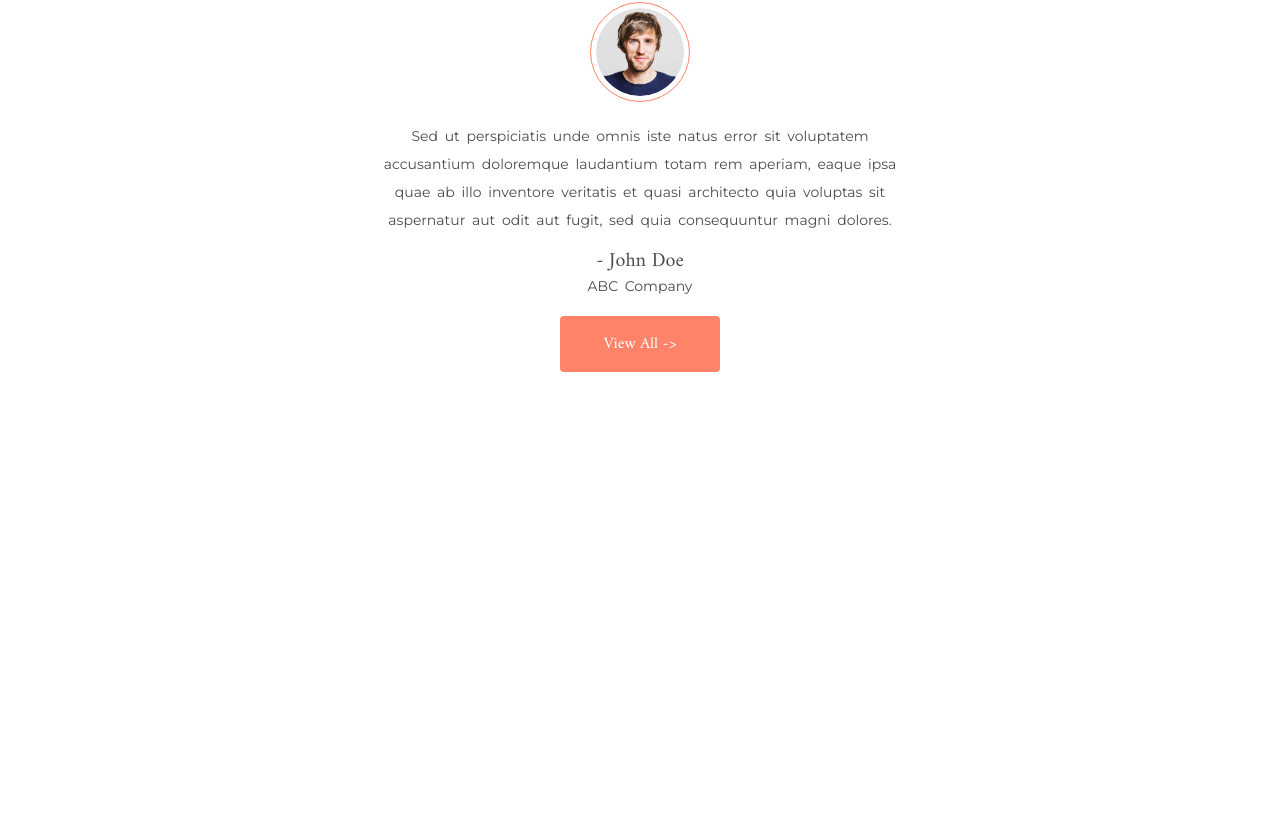
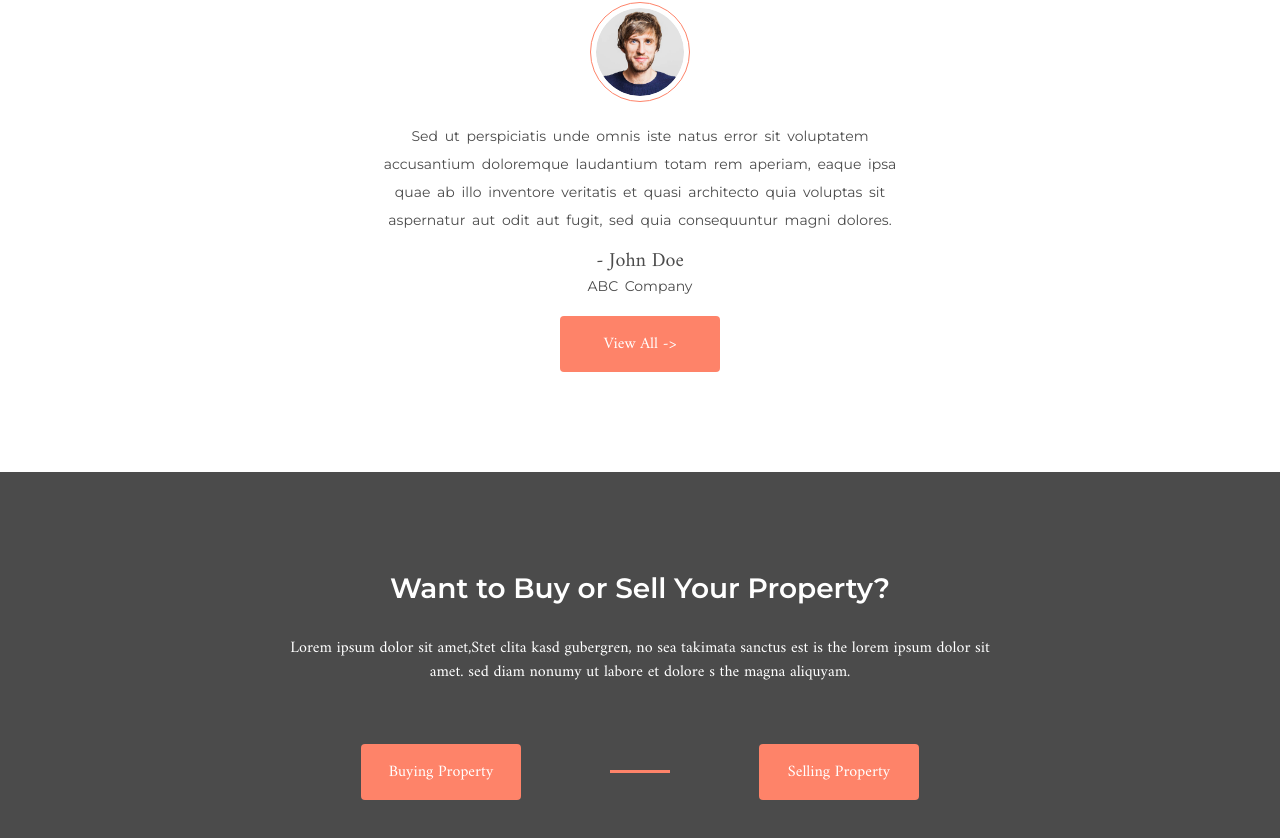
Before and after one commit to atmajayadw/lp-003, a React (Create React App) app: page / in a window 1280 px wide. Shown: the part 3753-4591 px from the top of the page. Before the commit the page ends 4225 px from the top, so only its background shows below. Built offline with nearby package versions, Linux system fonts and the light colour scheme.

Commit message:
Create offers

```diff
--- /dev/null
+++ b/src/component/Offers.js
@@ -0,0 +1,35 @@
+import React, { Component } from 'react'
+
+export default class Offers extends Component {
+    render() {
+        return (
+            <>
+                <section id="offers">
+                    <div className="container offers">
+                        <div className="row">
+                            <div className="col-md-8 offset-md-2">
+                                <div className="title">
+                                    <h3>Want to Buy or Sell Your Property? </h3>
+                                </div>
+                                <div className="caption">
+                                    <p>
+                                        Lorem ipsum dolor sit amet,Stet clita kasd gubergren, no sea takimata sanctus est is the lorem ipsum dolor sit amet. sed diam nonumy  ut labore et dolore s the magna aliquyam. </p>
+                                </div>
+                                <div className="buttons">
+                                    <div className="btn">
+                                        Buying Property
+                                    </div>
+                                    <hr />
+                                    <div className="btn">
+                                        Selling Property
+                                    </div>
+                                </div>
+                            </div>
+                        </div>
+
+                    </div>
+                </section>
+            </>
+        )
+    }
+}
--- a/src/css/main.css
+++ b/src/css/main.css
@@ -1,4 +1,4 @@
-@import url("https://fonts.googleapis.com/css2?family=Montserrat:wght@200;400&display=swap");
+@import url("https://fonts.googleapis.com/css2?family=Montserrat:wght@200;400;600&display=swap");
 @import url("https://fonts.googleapis.com/css2?family=Amiri:wght@400;700&display=swap");
 body {
   font-family: "Amiri", serif;
@@ -573,4 +573,43 @@ body {
   margin: 0px auto;
 }
 
+#offers {
+  padding: 100px 0;
+  background-color: #4B4B4B;
+}
+#offers .offers .title {
+  margin-bottom: 30px;
+}
+#offers .offers .title h3 {
+  text-align: center;
+  font-family: "Montserrat", serif;
+  font-weight: 600;
+  color: white;
+}
+#offers .offers .caption {
+  margin-bottom: 30px;
+  text-align: center;
+  font-family: "Amiri", serif;
+  color: white;
+}
+#offers .offers .buttons {
+  display: flex;
+  justify-content: space-around;
+  align-items: center;
+  margin-top: 60px;
+}
+#offers .offers .buttons .btn {
+  background-color: #FE8369;
+  padding: 15px;
+  color: white;
+  width: 160px;
+  margin: 0px auto;
+}
+#offers .offers .buttons hr {
+  height: 3px;
+  width: 60px;
+  color: #FE8369;
+  opacity: 1;
+}
+
 /*# sourceMappingURL=main.css.map */
--- a/src/pages/Home.js
+++ b/src/pages/Home.js
@@ -7,7 +7,7 @@ import Welcome from '../component/Welcome.js'
 import Featured from '../component/Featured.js'
 import Benefits from '../component/Benefits.js'
 import Testimonials from '../component/Testimonials';
-
+import Offers from '../component/Offers';
 
 
 export default class Home extends Component {
@@ -20,6 +20,7 @@ export default class Home extends Component {
                 <Featured />
                 <Benefits />
                 <Testimonials />
+                <Offers />
             </>
         )
     }
--- /dev/null
+++ b/src/sass/_offers.scss
@@ -0,0 +1,52 @@
+@use 'setup';
+
+#offers {
+    padding: 100px 0;
+    background-color: setup.$tertiaryColor;
+
+    .offers {
+        .title {
+            margin-bottom: 30px;
+
+            h3 {
+
+                text-align: center;
+                font-family: setup.$font-content;
+                font-weight: 600;
+                color: white;
+            }
+        }
+
+        .caption {
+            margin-bottom: 30px;
+            text-align: center;
+            font-family: setup.$font-title;
+            color: white;
+        }
+
+        .buttons {
+            display: flex;
+            justify-content: space-around;
+            align-items: center;
+            margin-top: 60px;
+
+
+            .btn {
+                background-color: setup.$primaryColor;
+                padding: 15px;
+                color: white;
+                width: 160px;
+                margin: 0px auto;
+            }
+
+            hr {
+                height: 3px;
+                width: 60px;
+                color: setup.$primaryColor;
+                opacity: 1;
+            }
+        }
+
+    }
+
+}
--- a/src/sass/_setup.scss
+++ b/src/sass/_setup.scss
@@ -1,5 +1,5 @@
 // Font
-@import url('https://fonts.googleapis.com/css2?family=Montserrat:wght@200;400&display=swap');
+@import url('https://fonts.googleapis.com/css2?family=Montserrat:wght@200;400;600&display=swap');
 @import url('https://fonts.googleapis.com/css2?family=Amiri:wght@400;700&display=swap');
 $font-title: 'Amiri',
 serif;
--- a/src/sass/main.scss
+++ b/src/sass/main.scss
@@ -4,3 +4,4 @@
 @use 'featured';
 @use 'benefits';
 @use 'testimonials';
+@use 'offers';
```
Also changed, not shown: 1 other file (tests, documents, lock files or other folders).
